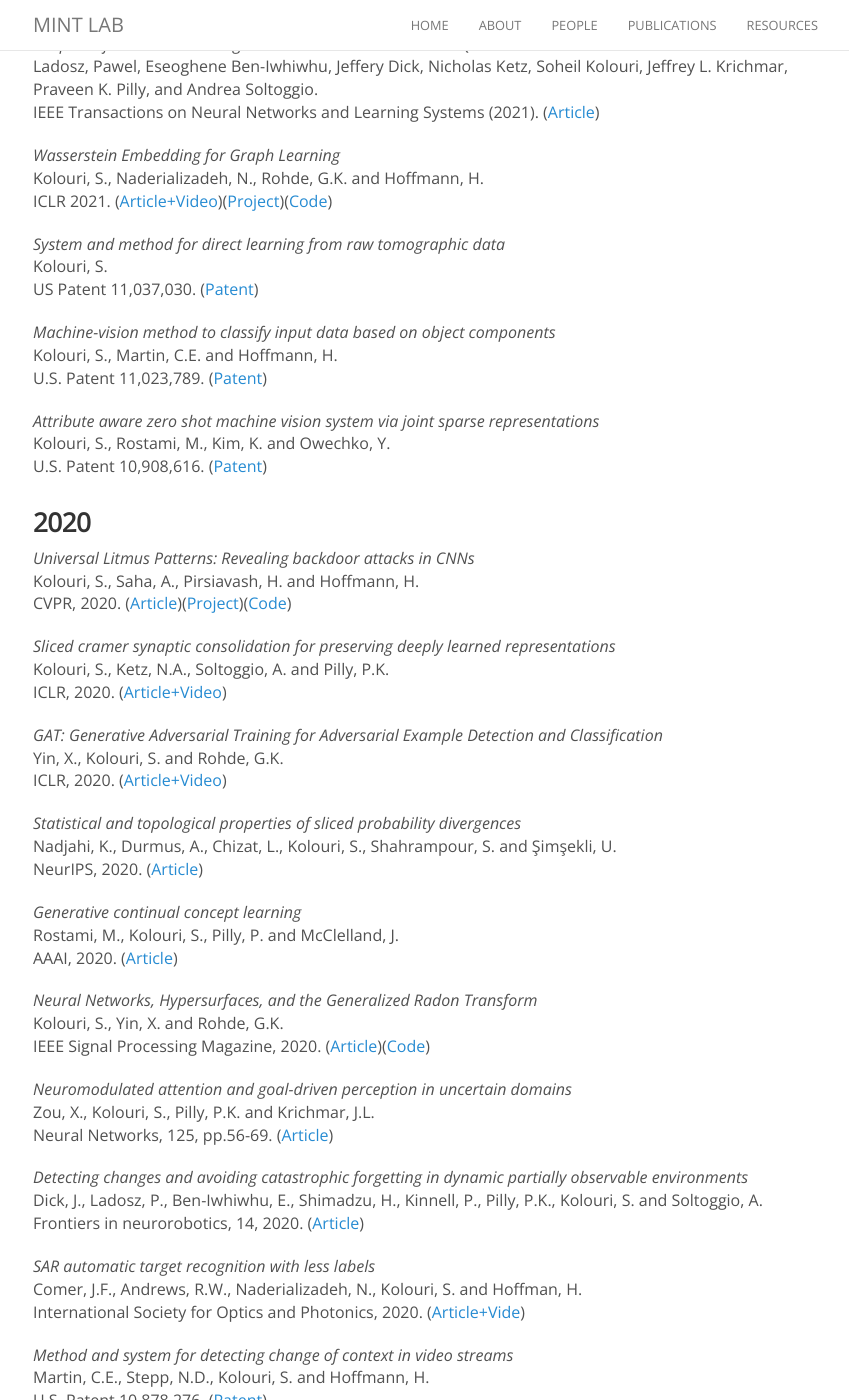
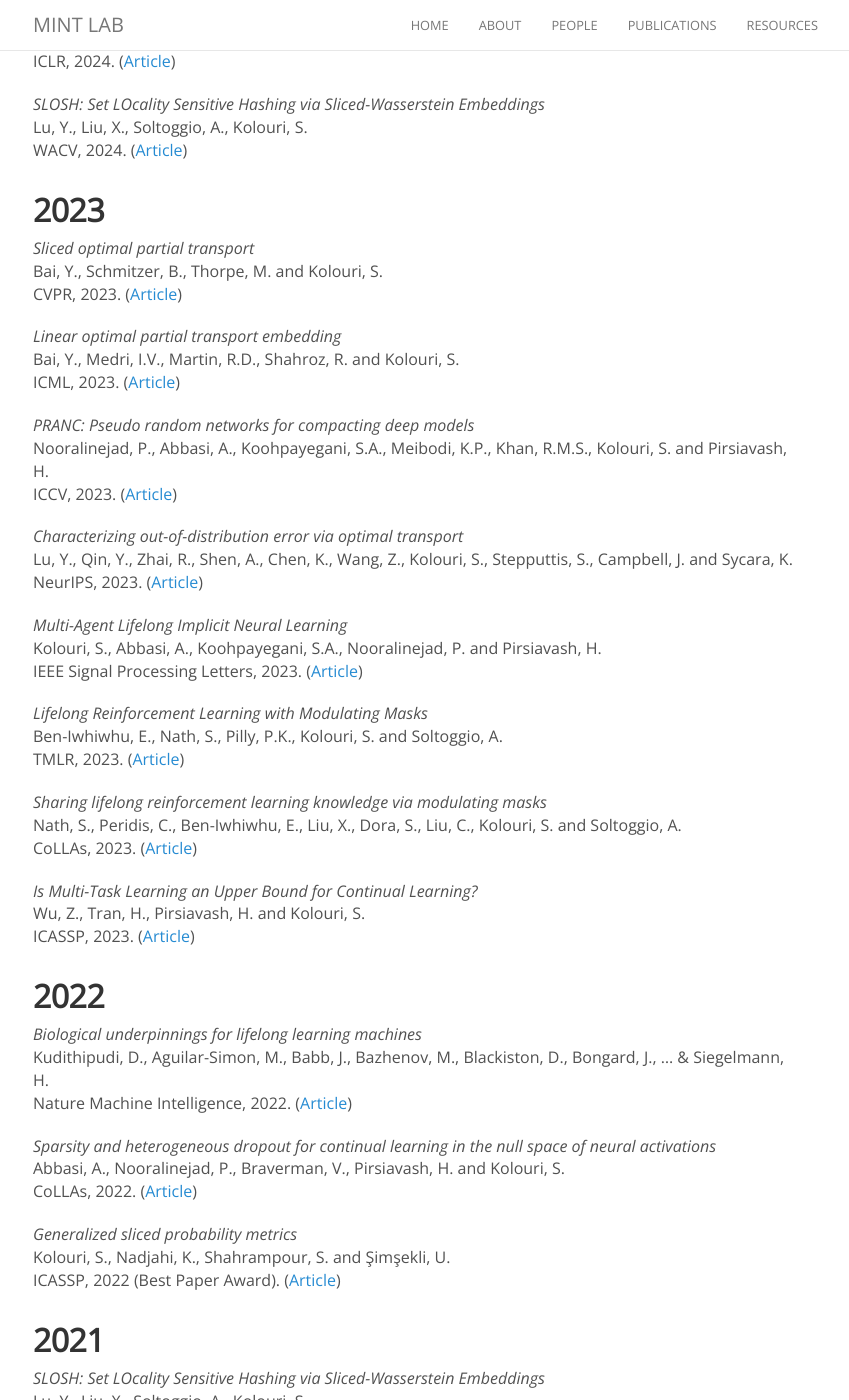
Before and after one commit to naqibUVa/nsp.github.io, a Jekyll site: the page built from publications.md, in a window 1280 px wide and 1400 px high, scrolled down 720 px. Shown: the whole window, without its empty margins (222-1071 px from the left). Built offline with Jekyll 4.4.1, drawn with Linux system fonts in a browser that asks for light colours; nearby versions of some CDN libraries; comment, search, counter and statistics services are not loaded; some of the changed text lies outside the part shown.

Commit message:
Adding Missing Publications

```diff
--- a/publications.md
+++ b/publications.md
@@ -3,13 +3,93 @@ title: Publication
 permalink: /publication/
 ---
 
-For those interested in numbers, see Soheil's [google scholar citations profile](https://scholar.google.com/citations?user=yREBSy0AAAAJ&hl=en).
+For those interested in numbers, see [google scholar citations profile](https://scholar.google.com/citations?user=yREBSy0AAAAJ&hl=en).
 
 We try to include links for all of our papers. Some of the links open PDFs, others direct you to a journal's site where that particular publication is available for download. If you cannot access one of our papers, let us know. The copyright notice for these papers is listed at the bottom of the page.
 
 <hr>
 
-### 2021
+# Selected Publications
+
+## 2024
+
+<!---_Stereographic Spherical Sliced Wasserstein Distances_<br> --->
+<!--- Tran, H., Bai, Y., Kothapalli, A., Shahbazi, A., Liu, X., Martin, R.D. and Kolouri, S.<br> --->
+<!--- ICML, 2024. ([Article](https://openreview.net/pdf?id=vLtVGtEz5h))--->
+
+_Statistical Context Detection for Deep Lifelong Reinforcement Learning_<br>
+Dick, J., Nath, S., Peridis, C., Ben-Iwhiwhu, E., Kolouri, S., Soltoggio, A.<br>
+CoLLAs, 2024. ([Article](https://openreview.net/pdf?id=1XA7nvmxNb))
+
+_A collective AI via lifelong learning and sharing at the edge_<br>
+Soltoggio, A., Ben-Iwhiwhu, E., Braverman, V., Eaton, E., Epstein, B., Ge, Y., ... & Kolouri, S.<br>
+Nature Machine Intelligence, 6(3), 251-264. ([Article](https://www.nature.com/articles/s42256-024-00800-2))<br>
+
+_BrainWash: A Poisoning Attack to Forget in Continual Learning_<br>
+Abbasi, A., Nooralinejad, P., Pirsiavash, H. and Kolouri, S. <br>
+CVPR, 2024.([Article](https://openreview.net/pdf?id=us2E8tlgZK))<br>
+
+_LCOT: Linear circular optimal transport_<br>
+Martin, R.D., Medri, I., Bai, Y., Liu, X., Yan, K., Rohde, G.K. and Kolouri, S. <br>
+ICLR, 2024. ([Article](https://openreview.net/pdf?id=49z97Y9lMq))
+
+_NOLA: Compressing LoRA using Linear Combination of Random Basis_<br>
+Koohpayegani, S.A., Navaneet, K.L., Nooralinejad, P., Kolouri, S. and Pirsiavash, H.<br>
+ICLR, 2024. ([Article](https://openreview.net/pdf?id=TjfXcDgvzk))<br>
+
+_SLOSH: Set LOcality Sensitive Hashing via Sliced-Wasserstein Embeddings_<br>
+Lu, Y., Liu, X., Soltoggio, A., Kolouri, S.<br>
+WACV, 2024. ([Article](https://openaccess.thecvf.com/content/WACV2024/papers/Lu_SLoSH_Set_Locality_Sensitive_Hashing_via_Sliced-Wasserstein_Embeddings_WACV_2024_paper.pdf)) <br>
+
+## 2023
+
+_Sliced optimal partial transport_<br>
+Bai, Y., Schmitzer, B., Thorpe, M. and Kolouri, S.<br>
+CVPR, 2023. ([Article](https://openaccess.thecvf.com/content/CVPR2023/html/Bai_Sliced_Optimal_Partial_Transport_CVPR_2023_paper.html)) <br>
+
+_Linear optimal partial transport embedding_<br>
+Bai, Y., Medri, I.V., Martin, R.D., Shahroz, R. and Kolouri, S.<br>
+ICML, 2023. ([Article](https://proceedings.mlr.press/v202/bai23c.html)) <br>
+
+_PRANC: Pseudo random networks for compacting deep models_<br>
+Nooralinejad, P., Abbasi, A., Koohpayegani, S.A., Meibodi, K.P., Khan, R.M.S., Kolouri, S. and Pirsiavash, H.<br>
+ICCV, 2023. ([Article](https://openaccess.thecvf.com/content/ICCV2023/html/Nooralinejad_PRANC_Pseudo_RAndom_Networks_for_Compacting_Deep_Models_ICCV_2023_paper.html)) <br>
+
+_Characterizing out-of-distribution error via optimal transport_<br>
+Lu, Y., Qin, Y., Zhai, R., Shen, A., Chen, K., Wang, Z., Kolouri, S., Stepputtis, S., Campbell, J. and Sycara, K. <br>
+NeurIPS, 2023. ([Article](https://proceedings.neurips.cc/paper_files/paper/2023/file/38fd51cf36f28566230a93a5fbeaabbf-Paper-Conference.pdf))<br>
+
+_Multi-Agent Lifelong Implicit Neural Learning_<br>
+Kolouri, S., Abbasi, A., Koohpayegani, S.A., Nooralinejad, P. and Pirsiavash, H.<br>
+IEEE Signal Processing Letters, 2023. ([Article](https://ieeexplore.ieee.org/abstract/document/10336374?casa_token=1rED8ybMAHsAAAAA:cGToLxfvPu-JO3tacJo1KtvBkZh1vTkYklrYRlz62vGwJyWFyv_Jd9xaRQkTJODgF1P7XMuT9g)) <br>
+
+_Lifelong Reinforcement Learning with Modulating Masks_<br>
+Ben-Iwhiwhu, E., Nath, S., Pilly, P.K., Kolouri, S. and Soltoggio, A. <br>
+TMLR, 2023. ([Article](https://openreview.net/pdf?id=V7tahqGrOq))
+
+_Sharing lifelong reinforcement learning knowledge via modulating masks_<br>
+Nath, S., Peridis, C., Ben-Iwhiwhu, E., Liu, X., Dora, S., Liu, C., Kolouri, S. and Soltoggio, A. <br>
+CoLLAs, 2023. ([Article](https://proceedings.mlr.press/v232/nath23a.html))
+
+_Is Multi-Task Learning an Upper Bound for Continual Learning?_<br>
+Wu, Z., Tran, H., Pirsiavash, H. and Kolouri, S.<br>
+ICASSP, 2023. ([Article](https://ieeexplore.ieee.org/abstract/document/10095984?casa_token=VYJQCdjG5RUAAAAA:dAoXBkIT6QCtjBpN7YnOYSe0-KErmy8h6zvA-pewB5o9vropTEElZ9P1FYhq-OyPnGoWHn8sAA))
+
+## 2022
+
+_Biological underpinnings for lifelong learning machines_<br>
+Kudithipudi, D., Aguilar-Simon, M., Babb, J., Bazhenov, M., Blackiston, D., Bongard, J., ... & Siegelmann, H.<br>
+Nature Machine Intelligence, 2022. ([Article](https://www.nature.com/articles/s42256-022-00452-0))
+
+_Sparsity and heterogeneous dropout for continual learning in the null space of neural activations_<br>
+Abbasi, A., Nooralinejad, P., Braverman, V., Pirsiavash, H. and Kolouri, S.<br>
+CoLLAs, 2022. ([Article](https://proceedings.mlr.press/v199/abbasi22a))
+
+_Generalized sliced probability metrics_<br>
+Kolouri, S., Nadjahi, K., Shahrampour, S. and Şimşekli, U. <br>
+ICASSP, 2022 (Best Paper Award). ([Article](https://ieeexplore.ieee.org/abstract/document/9746016?casa_token=bjQcH8hSElIAAAAA:XRPxDMSS3CiTtG000zLwkd5ZkgWo6ebaNfhE2-XKiJhSQ5tSlxKt3b1Z9Iv5RREcCjoDKCkM8g))
+
+## 2021
 
 _SLOSH: Set LOcality Sensitive Hashing via Sliced-Wasserstein Embeddings_<br>
 Lu, Y., Liu, X., Soltoggio, A., Kolouri, S.<br>
```
